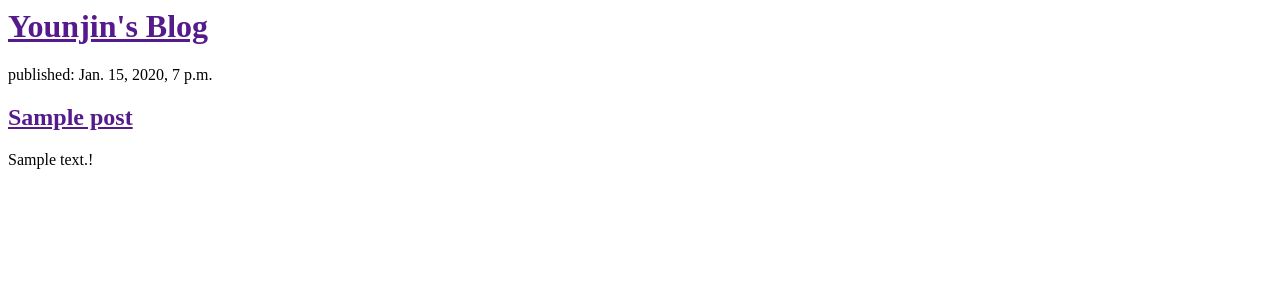
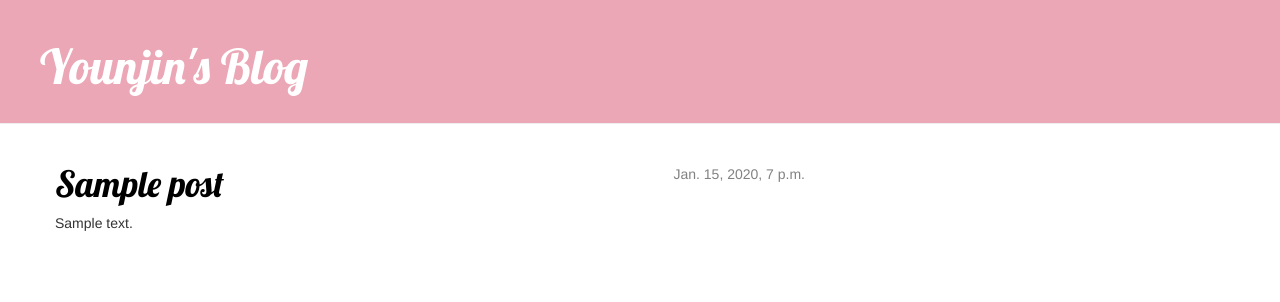
Before and after one commit to jinyoun/my-first-blog, a Django app: template blog/templates/blog/post_list.html in a window 1280 px wide. Shown: the top 302 px of the page. Run offline with Django 3.2, Linux system fonts and the light colour scheme; the template is opened without the code that fills it: values that come from a table or form of the project are taken from there, others are empty; tables that the repository leaves empty hold one stand-in row (values such as "Sample post"); some libraries are stand-ins or nearby versions.

Commit message:
added base file

```diff
--- /dev/null
+++ b/blog/static/css/blog.css
@@ -0,0 +1,47 @@
+.page-header {
+  background-color: #EBA7B5;
+  margin-top: 0;
+  padding: 20px 20px 20px 40px;
+}
+
+.page-header h1, .page-header h1 a, .page-header h1 a:visited, .page-header h1 a:active {
+  color : #ffffff;
+  font-size: 36pt;
+  text-decoration: none;
+}
+
+.content {
+  margin-left: 40px;
+}
+
+h1, h2, h3, h4 {
+  font-family: 'Lobster', cursive;
+}
+
+.date {
+  float: right;
+  color: #828282;
+}
+
+.save {
+  float: right;
+}
+
+.post-form textarea, post-form input {
+  width: 100%
+}
+
+.top-menu, .top-menu:hover, .top-menu:visited {
+  color: #ffffff;
+  float: right;
+  font-size: 26pt;
+  margin-right: 20pt;
+}
+
+.post {
+  margin-bottom: 70px;
+}
+
+.post h1 a, .post h1 a:visited {
+  color: #000000;
+}
--- /dev/null
+++ b/blog/templates/blog/base.html
@@ -0,0 +1,31 @@
+{% load staticfiles %}
+<html>
+  <head>
+    <link rel = "stylesheet" href = "//maxcdn.bootstrapcdn.com/bootstrap/3.2.0/css/bootstrap.min.css">
+    <link rel = "stylesheet" href = "//maxcdn.bootstrapcdn.com/bootstrap/3.2.0/css/bootstrap-theme.min.css">
+    <link rel ="stylesheet" href = "{% static 'css/blog.css' %}">
+    <link href="https://fonts.googleapis.com/css?family=Lobster&subset=latin,latin-ext" rel="stylesheet" type="text/css">
+    <title>Younjin's Blog!</title>
+  </head>
+  <body>
+    <div class="page-header">
+      <h1><a href="/">Younjin's Blog</a></h1>
+    </div>
+
+    <div class="content container">
+        <div class="row">
+            <div class="col-md-8">
+              {% for post in posts %}
+                <div class="post">
+                  <div class="date">
+                    {{ post.published_date }}
+                  </div>
+                  <h1><a href="">{{ post.title }}</a></h1>
+                  <p>{{ post.text|linebreaksbr }}</p>
+                </div>
+              {% endfor %}
+            </div>
+        </div>
+    </div>
+  </body>
+</html>
--- a/blog/templates/blog/post_list.html
+++ b/blog/templates/blog/post_list.html
@@ -1,19 +1,13 @@
-<html>
-  <head>
-    <link rel = "stylesheet" href "//maxcdn.bootstrapcdn.com/bootstrap/3.2.0/css/bootstrap.min.css">
-    <link rel = "stylesheet" href "//maxcdn.bootstrapcdn.com/bootstrap/3.2.0/css/bootstrap-theme.min.css">
-    <title>Younjin's Blog!</title>
-  </head>
-  <body>
-    <div>
-      <h1><a href="">Younjin's Blog</a></h1>
-    </div>
-    {% for post in posts%}
-    <div>
-      <p>published: {{post.published_date}}</p>
-      <h2><a href="">{{post.title}}</a></h2>
-      <p>{{post.text|linebreaksbr}}!</p>
-    </div>
+{% extends 'blog/base.html' %}
+{% load staticfiles %}
+{% block content %}
+    {% for post in posts %}
+        <div class="post">
+            <div class="date">
+                {{ post.published_date }}
+            </div>
+            <h1><a href="">{{ post.title }}</a></h1>
+            <p>{{ post.text|linebreaksbr }}</p>
+        </div>
     {% endfor %}
-  </body>
-</html>
+{% endblock %}
```
